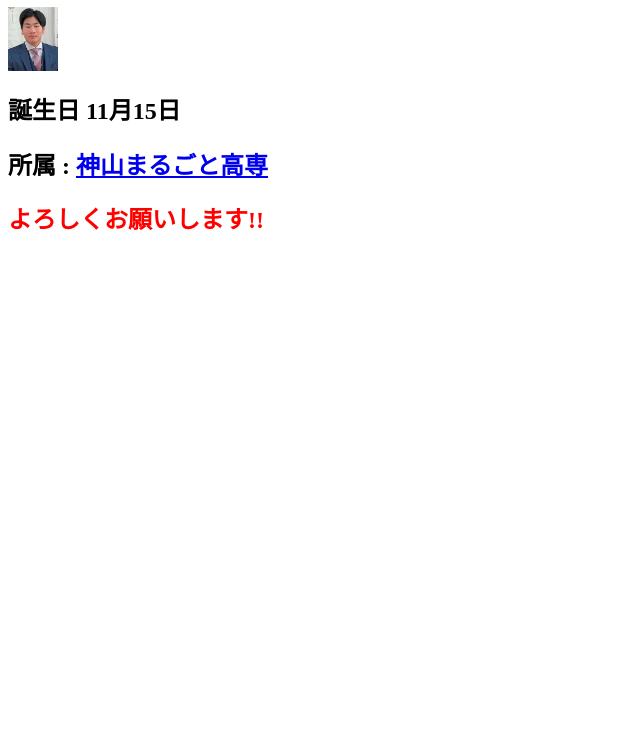
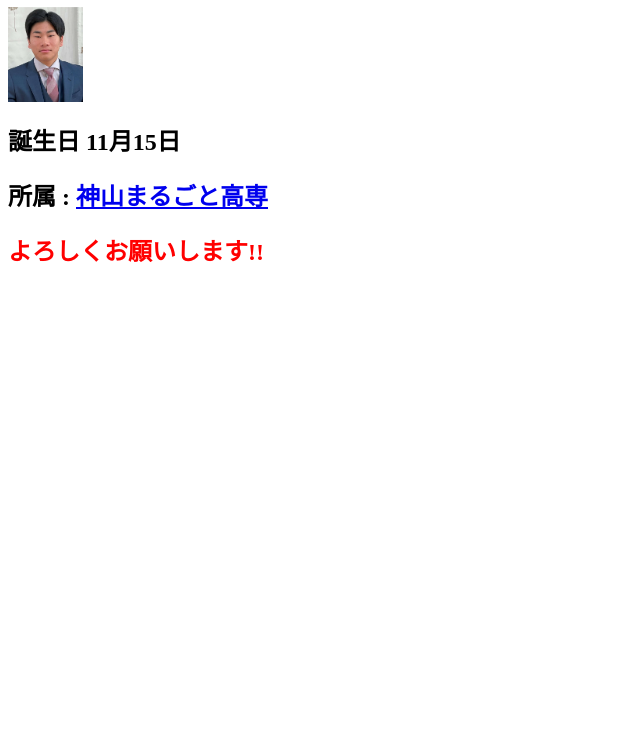
Before and after one commit to KMC-Y-Kimura/Website-Intro, a plain HTML site: page index.html in a window 1280 px wide. Shown: the part 68-800 px from the top of the page, without its empty margins (0-640 px from the left). Drawn offline with Linux system fonts and the light colour scheme.

Commit message:
Update index.html

```diff
--- a/index.html
+++ b/index.html
@@ -1,5 +1,5 @@
 <h1>木村優太(きむ)</h1>
-<img src="Face-image.jpeg" width=50>
+<img src="Face-image.jpeg" width=75>
 <h2>誕生日  11月15日</h2>
 <h2>所属 :  <a href="https://kamiyama.ac.jp">神山まるごと高専</a></h2>
 <h2><font color="red">よろしくお願いします!!</font></h2>
```
